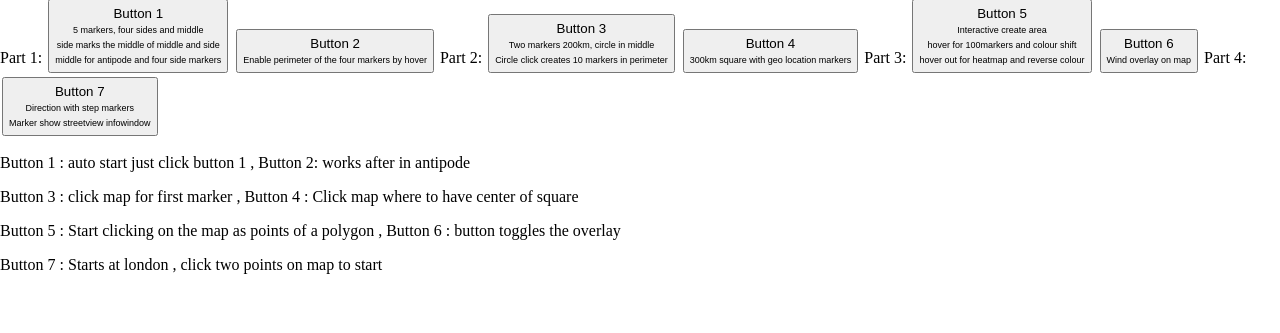
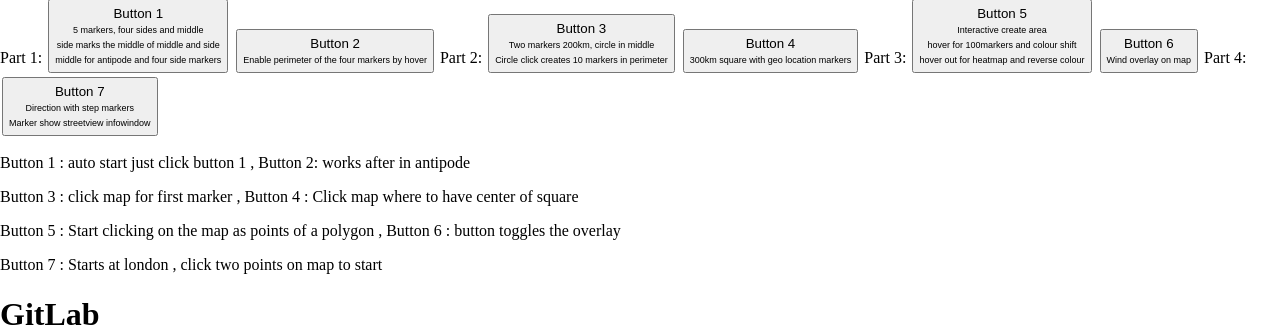
Before and after one commit to eliasdewan/googleMapsApi-playground, a plain HTML site: page index.html in a window 1280 px wide. Shown: the part 494-827 px from the top of the page. Before the commit the page ends 800 px from the top, so only its background shows below. Drawn offline with Linux system fonts and the light colour scheme; some packages are replaced by stand-ins of ours.

Commit message:
Update index.html Added gitlab h1 text

```diff
--- a/index.html
+++ b/index.html
@@ -54,6 +54,7 @@ and open the template in the editor.
             <p>Button 5 : Start clicking on the map as points of a polygon , Button 6 : button toggles the overlay</p>
             <p>Button 7 : Starts at london , click two points on map to start</p>
         </div>
+        <h1>GitLab</h1>
 
 
         <!--  <img src="fullGoogleMaps.png" alt="Italian Trulli">
```
